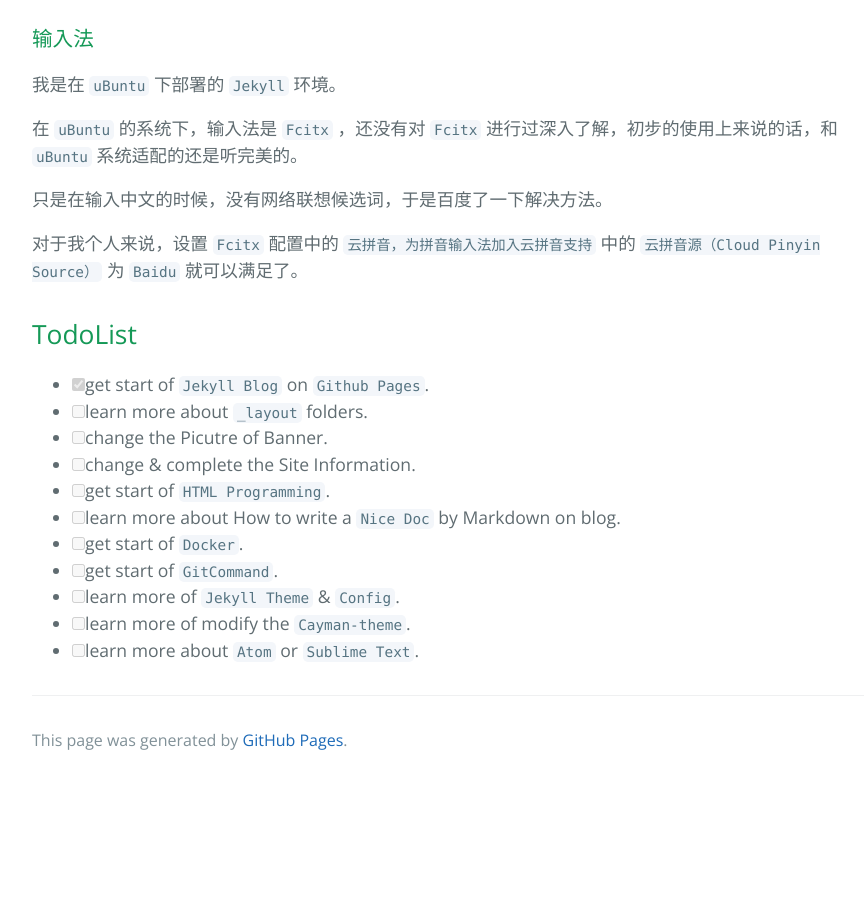
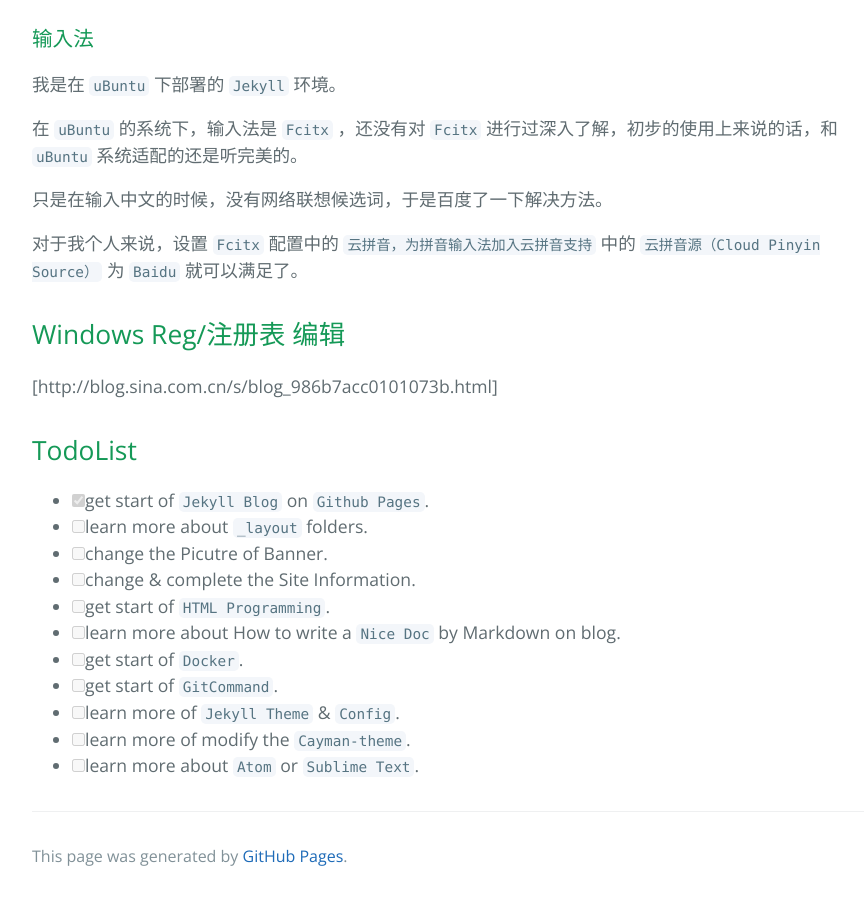
Before and after one commit to wzswzd/wzswzd.github.io, a Jekyll site: the page built from index.md, in a window 1280 px wide and 900 px high, scrolled down 1077 px. Shown: the whole window, without its empty margins (192-1060 px from the left). Built offline with Jekyll 4.4.1, drawn with Linux system fonts in a browser that asks for light colours; our own code applies the rules of GitHub Pages for plain Markdown files; before the commit the page ends 1861 px from its top, so only the background shows below that.

Commit message:
Update index.md

```diff
--- a/index.md
+++ b/index.md
@@ -36,6 +36,10 @@
 
 对于我个人来说，设置 `Fcitx` 配置中的 `云拼音，为拼音输入法加入云拼音支持` 中的 `云拼音源（Cloud Pinyin Source）` 为 `Baidu` 就可以满足了。
 
+## Windows Reg/注册表 编辑
+
+[http://blog.sina.com.cn/s/blog_986b7acc0101073b.html]
+
 ## TodoList
 
 - [x] get start of `Jekyll Blog` on `Github Pages`.
```
